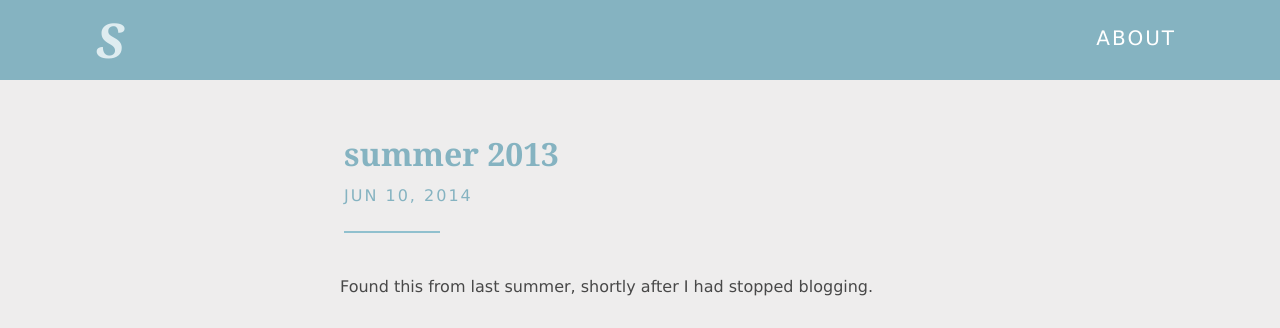
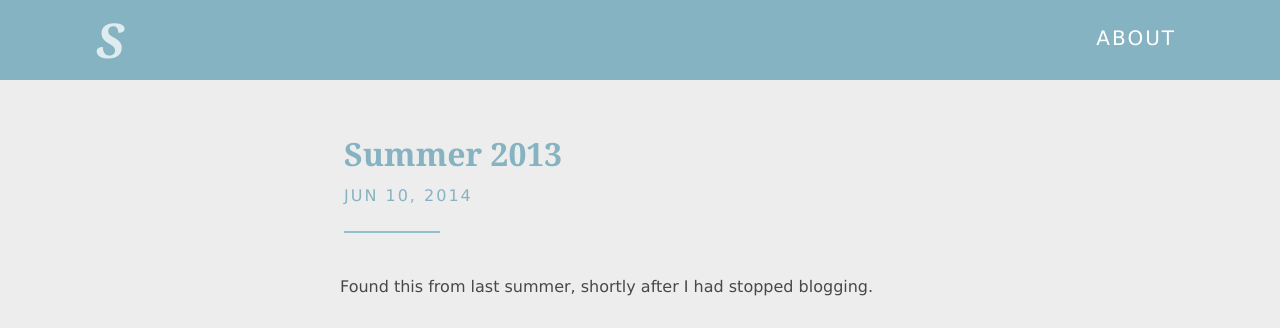
Before and after one commit to sabrinapeters/sdrp.old, a Jekyll site: the page built from _posts/2014-06-09-summer-2013.md, in a window 1280 px wide. Shown: the top 328 px of the page. Built offline with Jekyll 4.4.1, drawn with Linux system fonts in a browser that asks for light colours; some web fonts are replaced; comment, search, counter and statistics services are not loaded.

```diff
--- a/_posts/2014-06-09-summer-2013.md
+++ b/_posts/2014-06-09-summer-2013.md
@@ -1,6 +1,6 @@
 ---
 layout: post
-title:  "summer 2013"
+title:  "Summer 2013"
 date:   2014-06-10
 comments: true
 ---
```
